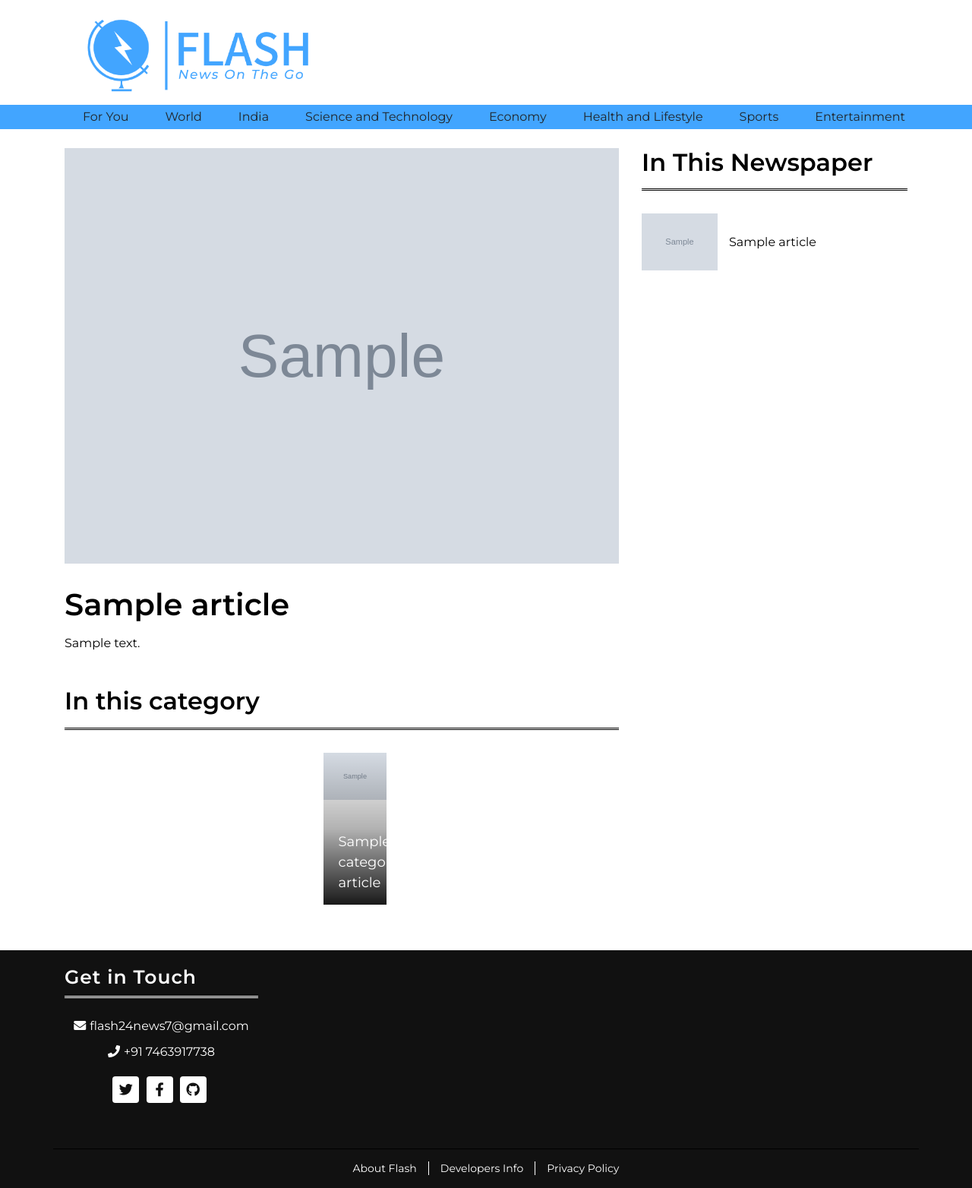
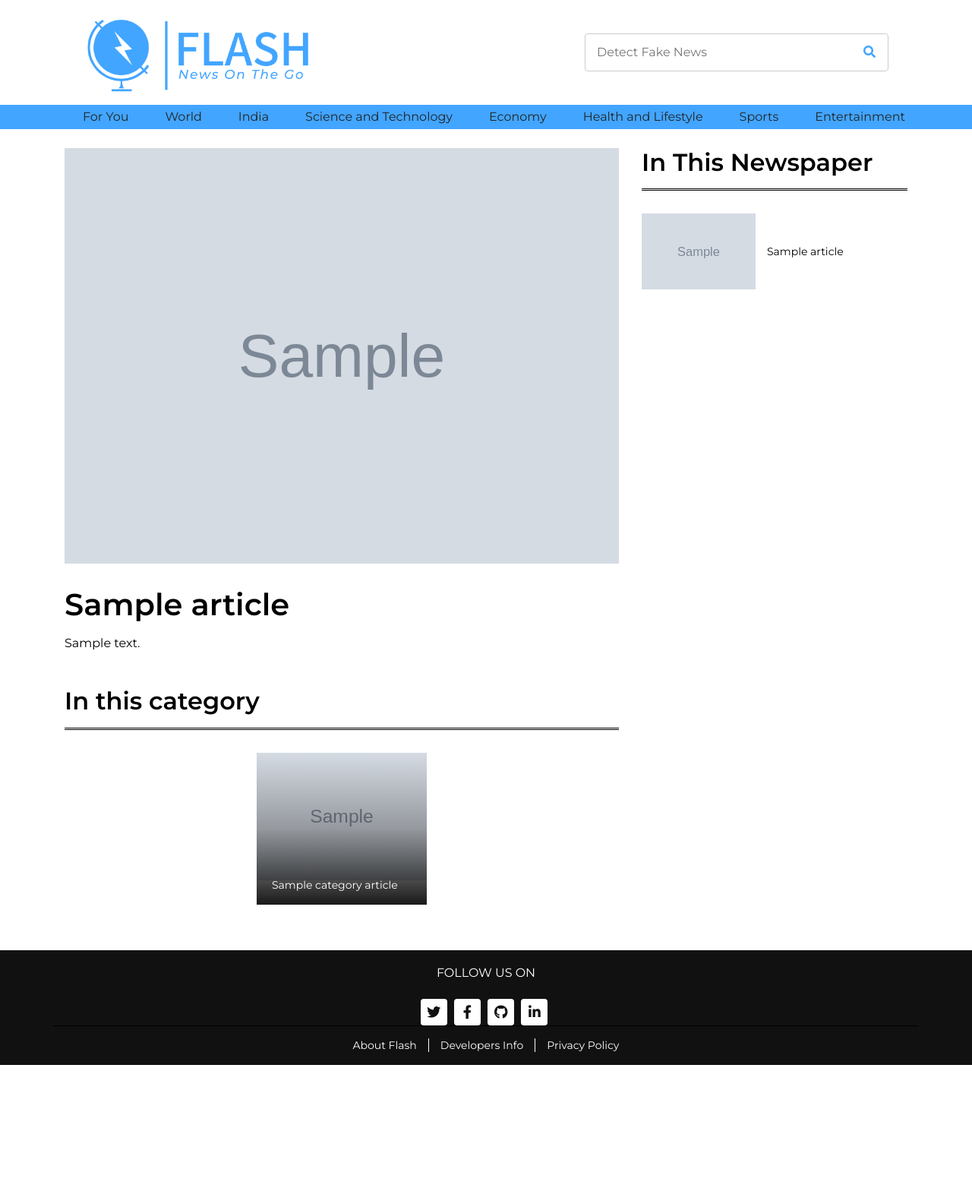
Before and after one commit to Rohini13/Flash, a Django app: template news/templates/news/single_page.html in a window 1280 px wide. Shown: the part 28-1592 px from the top of the page at 76% size. After the commit the page ends 1430 px from the top, so only its background shows below. Run offline with Django 3.2, Linux system fonts and the light colour scheme; the template is opened without the code that fills it: most values are stand-ins (such as "Sample title", 1, 10 or a date in 2020); grey boxes marked "Sample" are stand-in pictures; some libraries are stand-ins or nearby versions.

Commit message:
articles linked to single page

```diff
--- a/news/static/news/style.css
+++ b/news/static/news/style.css
@@ -840,7 +840,7 @@ button.btn:hover {
     display: block;
     width: 100%;
     color: #ffffff;
-    font-size: 18px;
+    font-size: 14px;
     font-weight: 400;
     transition: .3s;
 }
@@ -927,11 +927,12 @@ button.btn:hover {
 }
 
 .sidebar .news-list .nl-item .nl-img {
-    width: 100px;
+    width: 150px;
 }
 
 .sidebar .news-list .nl-item .nl-img img {
-    width: 100px;
+    width: 150px;
+    height: 100px;
 }
 
 .sidebar .news-list .nl-item .nl-title {
@@ -940,7 +941,7 @@ button.btn:hover {
 
 .sidebar .news-list .nl-item .nl-title a {
     color: #000000;
-    font-size: 16px;
+    font-size: 14px;
     font-weight: 400;
     transition: all .3s;
 }
--- a/news/templates/news/single_page.html
+++ b/news/templates/news/single_page.html
@@ -58,6 +58,12 @@
                             </a>
                         </div>
                     </div>
+                    <div class="col-lg-3 col-md-4">
+                        <div class="b-search">
+                            <input type="text" placeholder="Detect Fake News">
+                            <button><i class="fa fa-search"></i></button>
+                        </div>
+                    </div>
                 </div>
             </div>
         </div>
@@ -106,9 +112,9 @@
                         </div>
                         <div class="sn-related">
                             <h2>In this category</h2>
-                            <div class="row sn-slider" style="width: 140%">
+                            <div class="row sn-slider">
                                 {% for c in category_articles %}
-                                <div class="col-md-4">
+                                <div class="container">
                                     <div class="sn-img" style="height: 200px">
                                         <img src={{ c.image }} />
                                         <div class="sn-title">
@@ -147,74 +153,14 @@
 
         <!-- Footer Start -->
         <div class="footer">
-            <div class="container">
-                <div class="row">
-                    <div class="col-lg-3 col-md-6">
-                        <div class="footer-widget">
-                            <h3 class="title">Get in Touch</h3>
-                            <div class="contact-info">
-{#                                <p><i class="fa fa-map-marker"></i>123 News Street, NY, USA</p>#}
-                                <p><i class="fa fa-envelope"></i>flash24news7@gmail.com</p>
-                                <p><i class="fa fa-phone"></i>+91 7463917738</p>
-                                <div class="social">
-                                    <a href=""><i class="fab fa-twitter"></i></a>
-                                    <a href=""><i class="fab fa-facebook-f"></i></a>
-                                    <a href=""><i class="fab fa-github"></i></a>
-{#                                    <a href=""><i class="fab fa-linkedin-in"></i></a>#}
-{#                                    <a href=""><i class="fab fa-instagram"></i></a>#}
-{#                                    <a href=""><i class="fab fa-youtube"></i></a>#}
-                                </div>
-                            </div>
-                        </div>
-                    </div>
-
-{#                    <div class="col-lg-3 col-md-6">#}
-{#                        <div class="footer-widget">#}
-{#                            <h3 class="title">Useful Links</h3>#}
-{#                            <ul>#}
-{#                                <li><a href="#">Lorem ipsum</a></li>#}
-{#                                <li><a href="#">Pellentesque</a></li>#}
-{#                                <li><a href="#">Aenean vulputate</a></li>#}
-{#                                <li><a href="#">Vestibulum sit amet</a></li>#}
-{#                                <li><a href="#">Nam dignissim</a></li>#}
-{#                            </ul>#}
-{#                        </div>#}
-{#                    </div>#}
-{##}
-{#                    <div class="col-lg-3 col-md-6">#}
-{#                        <div class="footer-widget">#}
-{#                            <h3 class="title">Quick Links</h3>#}
-{#                            <ul>#}
-{#                                <li><a href="#">Lorem ipsum</a></li>#}
-{#                                <li><a href="#">Pellentesque</a></li>#}
-{#                                <li><a href="#">Aenean vulputate</a></li>#}
-{#                                <li><a href="#">Vestibulum sit amet</a></li>#}
-{#                                <li><a href="#">Nam dignissim</a></li>#}
-{#                            </ul>#}
-{#                        </div>#}
-{#                    </div>#}
-{##}
-{#                    <div class="col-lg-3 col-md-6">#}
-{#                        <div class="footer-widget">#}
-{#                            <h3 class="title">Newsletter</h3>#}
-{#                            <div class="newsletter">#}
-{#                                <p>#}
-{#                                    Lorem ipsum dolor sit amet, consectetur adipiscing elit. Vivamus sed porta dui. Class aptent taciti sociosqu#}
-{#                                </p>#}
-{#                                <form>#}
-{#                                    <input class="form-control" type="email" placeholder="Your email here">#}
-{#                                    <button class="btn">Submit</button>#}
-{#                                </form>#}
-{#                            </div>#}
-{#                        </div>#}
-{#                    </div>#}
-                </div>
+            <div class="social ">
+                <h6 style="color: white">FOLLOW US ON</h6>
+                <a href=""><i class="fab fa-twitter"></i></a>
+                <a href=""><i class="fab fa-facebook-f"></i></a>
+                <a href=""><i class="fab fa-github"></i></a>
+                <a href=""><i class="fab fa-linkedin-in"></i></a>
             </div>
-        </div>
-        <!-- Footer End -->
-
-        <!-- Footer Menu Start -->
-        <div class="footer-menu">
+            <div class="footer-menu">
             <div class="container">
                 <div class="f-menu">
                     <a href="">About Flash</a>
@@ -223,23 +169,7 @@
                 </div>
             </div>
         </div>
-        <!-- Footer Menu End -->
-
-{#        <!-- Footer Bottom Start -->#}
-{#        <div class="footer-bottom">#}
-{#            <div class="container">#}
-{#                <div class="row">#}
-{#                    <div class="col-md-6 copyright">#}
-{#                        <p>Copyright &copy; <a href="https://htmlcodex.com">HTML Codex</a>. All Rights Reserved</p>#}
-{#                    </div>#}
-{##}
-{#                    <div class="col-md-6 template-by">#}
-{#                        <p>Template By <a href="https://htmlcodex.com">HTML Codex</a></p>#}
-{#                    </div>#}
-{#                </div>#}
-{#            </div>#}
-{#        </div>#}
-        <!-- Footer Bottom End -->
+        </div>
 
         <!-- Back to Top -->
         <a href="#" class="back-to-top"><i class="fa fa-chevron-up"></i></a>
--- a/news/urls.py
+++ b/news/urls.py
@@ -17,5 +17,5 @@ urlpatterns = [
     path('logout/', views.logout, name="log"),
     path('signup/', views.signUp, name="signup"),
     path('postsignup/', views.postsignup, name="postsignup"),
-    path('single_page/', views.display_single_page, name="display_single_page")
+    path('details/<int:newsid>/<int:articleid>', views.details, name="details")
 ]
--- a/news/views.py
+++ b/news/views.py
@@ -265,9 +265,10 @@ def stop(req):
     return redirect('/')
 
 
-def display_single_page(req):
+def details(req, newsid, articleid):
     category_articles = list()
     for i in range(4):
         for j in range(3):
             category_articles.append(apps.all_data[i][j])
-    return render(req, 'news/single_page.html', {'article': apps.all_data[0][0], 'all_articles': apps.all_data[0], 'category_articles': category_articles})
+    article = apps.all_data[newsid][articleid]
+    return render(req, 'news/single_page.html', {'article': article, 'all_articles': apps.all_data[newsid], 'category_articles': category_articles})
```
Also changed, not shown: news/templates/news/home_alt.html (+7 -7 lines).
